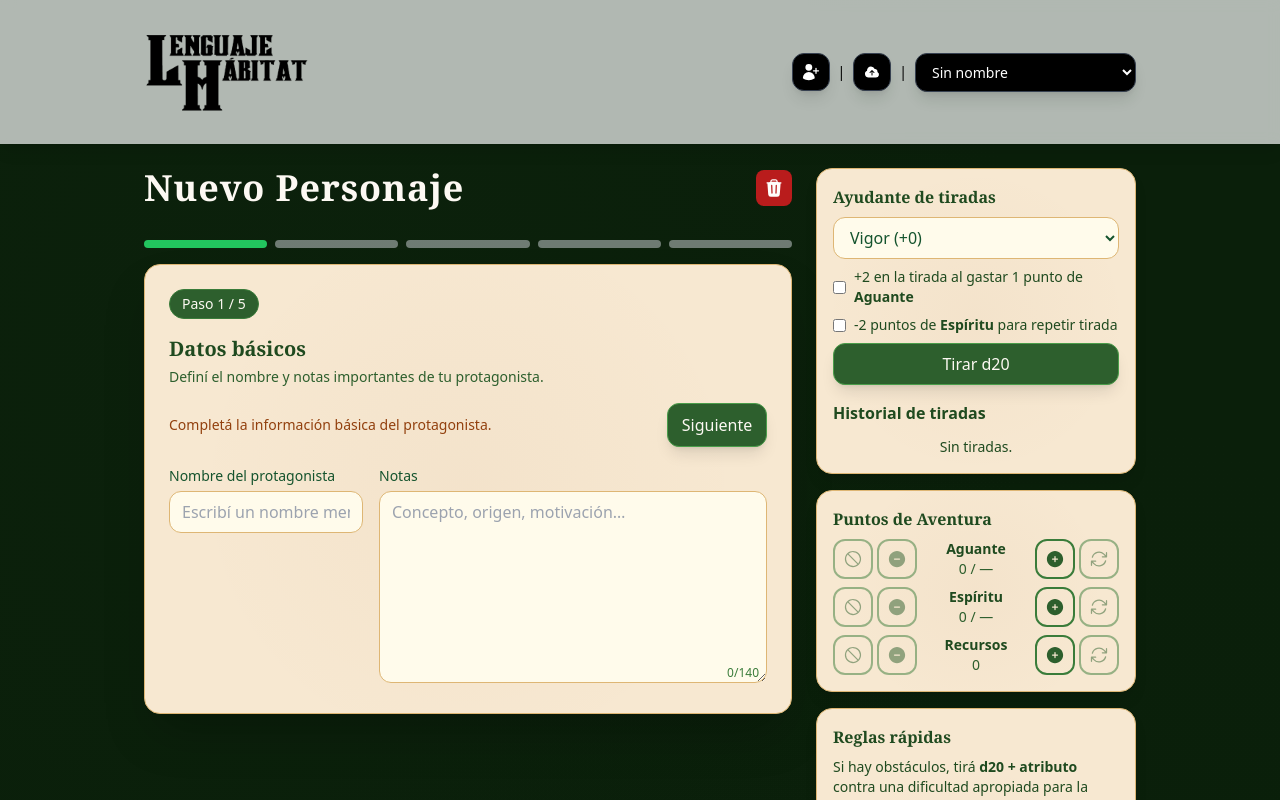
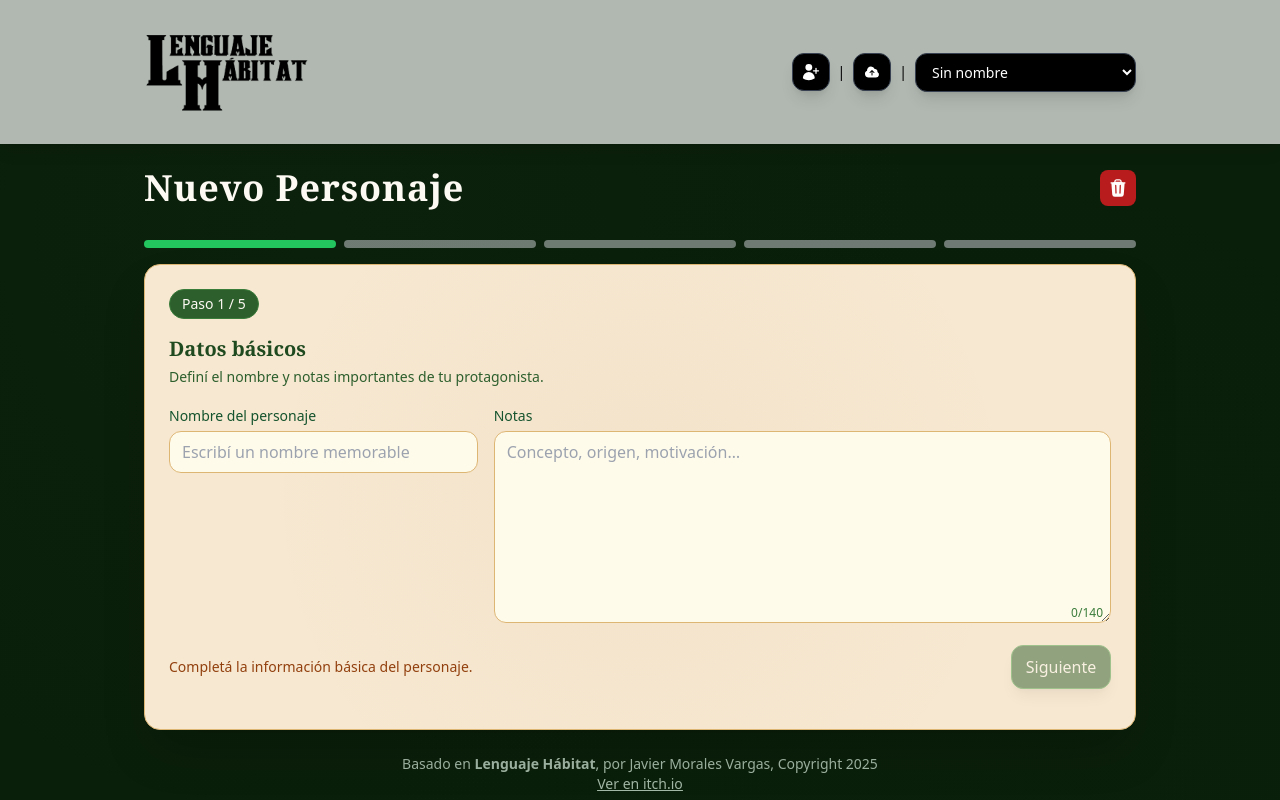
Before and after one commit to alterx/lenguaje-habitat-character-creator, a React (Vite) app: page / in a window 1280 px wide. Both pictures are taken after a click on the button "¡Crear mi primer protagonista!". Shown: the top 800 px of the page. Built offline with nearby package versions, Linux system fonts and the light colour scheme; the HTML template or start-up script is replaced by a standard one.

Commit message:
fix: ux around character creation flow

```diff
--- a/src/App.tsx
+++ b/src/App.tsx
@@ -302,9 +302,6 @@ export default function App() {
 
   return (
     <div className="min-h-screen bg-forest-950 bg-forest-texture text-parchment-50">
-      {/* Print styles */}
-      <style>{`@media print { #app-controls, #helper-panel { display: none !important; } #sheet { box-shadow: none !important; border: none !important; background: white !important; color: black !important; } body { background: white !important; } }`}</style>
-
       <Header
         characters={characters}
         selectedId={selectedId}
@@ -322,14 +319,16 @@ export default function App() {
           isPreviewMode
             ? 'flex justify-center'
             : selectedChar
-            ? 'grid md:grid-cols-[1fr_320px] gap-4 md:gap-6'
+            ? `grid md:grid-cols-${
+                isPlaying ? '[1fr_320px]' : '[1fr]'
+              } gap-4 md:gap-6`
             : ''
         }`}
       >
         <div>
           {isPreviewMode && previewCharacter ? (
             // Preview mode UI
-            <div className="max-w-4xl mx-auto space-y-6">
+            <div className="mx-auto space-y-6">
               <div className="bg-forest-700 rounded-xl p-4 border-2 border-forest-600">
                 <h2 className="text-2xl font-bold text-parchment-100 mb-2 font-serif">
                   Vista previa del protagonista
@@ -433,8 +432,8 @@ export default function App() {
           )}
         </div>
 
-        {/* Helper Panel - Only show when user has interacted and not in preview mode */}
-        {selectedChar && !isPreviewMode && (
+        {/* Helper Panel - Only show when user has interacted, not in preview mode, and not playing */}
+        {selectedChar && !isPreviewMode && isPlaying && (
           <Sidebar
             character={state}
             dispatch={dispatch}
--- a/src/components/character/CharacterStepper.tsx
+++ b/src/components/character/CharacterStepper.tsx
@@ -8,19 +8,19 @@ interface CharacterStepperProps {
 }
 
 // Validation functions for each step
-function isStep1Valid(character: Character): boolean {
+export function isStep1Valid(character: Character): boolean {
   return character.name.trim().length > 0;
 }
 
-function isStep2Valid(character: Character): boolean {
+export function isStep2Valid(character: Character): boolean {
   return Object.values(character.attributes).every((v) => v !== null);
 }
 
-function isStep3Valid(character: Character): boolean {
+export function isStep3Valid(character: Character): boolean {
   return Object.values(character.packs).every((v) => v !== null);
 }
 
-function isStep4Valid(character: Character): boolean {
+export function isStep4Valid(character: Character): boolean {
   return (
     character.virtues.length === 3 &&
     character.virtues.every((v) => v.text.trim().length > 0) &&
@@ -28,7 +28,7 @@ function isStep4Valid(character: Character): boolean {
   );
 }
 
-function getMaxAccessibleStep(character: Character): number {
+export function getMaxAccessibleStep(character: Character): number {
   if (!isStep1Valid(character)) return 1;
   if (!isStep2Valid(character)) return 2;
   if (!isStep3Valid(character)) return 3;
--- a/src/components/character/steps/Step1BasicInfo.tsx
+++ b/src/components/character/steps/Step1BasicInfo.tsx
@@ -2,6 +2,7 @@ import { Section, StepHeader } from '../../ui/BasicComponents';
 import { StepNavigation } from '../../ui/StepNavigation';
 import { TEXT_LIMITS } from '../../../constants/textLimits';
 import type { Character, CharacterAction } from '../../../types/Character';
+import { isStep1Valid } from '../CharacterStepper';
 
 interface Step1BasicInfoProps {
   state: Character;
@@ -16,8 +17,7 @@ export function Step1BasicInfo({
   onNext,
   isPlaying,
 }: Step1BasicInfoProps) {
-  const isValid = state.name.trim().length > 0;
-  const attrsValid = !!state.name;
+  const attrsValid = isStep1Valid(state);
 
   return (
     <Section
@@ -26,21 +26,10 @@ export function Step1BasicInfo({
       step={1}
       isPlaying={isPlaying}
     >
-      <StepNavigation
-        step={1}
-        canProceed={true}
-        onNext={onNext}
-        statusMessage={
-          attrsValid
-            ? '✔ Información lista.'
-            : 'Completá la información básica del protagonista.'
-        }
-        isValid={isValid}
-      />
       <div className="grid md:grid-cols-[1fr_2fr] gap-4">
         <div>
           <label className="text-sm font-medium text-green-900">
-            Nombre del protagonista
+            Nombre del personaje
           </label>
           <input
             className="mt-1 w-full px-3 py-2 border border-parchment-600 rounded-xl bg-amber-50 focus:outline-none focus:ring-2 focus:ring-green-600 text-green-900"
@@ -69,6 +58,16 @@ export function Step1BasicInfo({
           </div>
         </div>
       </div>
+      <StepNavigation
+        step={1}
+        onNext={onNext}
+        statusMessage={
+          attrsValid
+            ? '✔ Información lista.'
+            : 'Completá la información básica del personaje.'
+        }
+        isValid={attrsValid}
+      />
     </Section>
   );
 }
--- a/src/components/character/steps/Step2Attributes.tsx
+++ b/src/components/character/steps/Step2Attributes.tsx
@@ -6,6 +6,7 @@ import { ATTRIBUTE_SETS } from '../../../constants/gameData';
 import { ATTRIBUTE_LABELS, ATTRIBUTE_NAMES } from '../../../types/Character';
 import { formatModifier, buildCountMap } from '../../../utils/gameUtils';
 import type { Character, CharacterAction } from '../../../types/Character';
+import { isStep2Valid } from '../CharacterStepper';
 
 interface Step2AttributesProps {
   state: Character;
@@ -34,9 +35,7 @@ export function Step2Attributes({
     return buildCountMap(vals);
   }, [state.attributes]);
 
-  const attrsValid =
-    ATTRIBUTE_NAMES.every((a) => state.attributes[a] !== null) &&
-    Object.values(state.attributes).filter((v) => v !== null).length === 4;
+  const attrsValid = isStep2Valid(state);
 
   return (
     <Section
@@ -45,19 +44,6 @@ export function Step2Attributes({
       step={2}
       isPlaying={isPlaying}
     >
-      <StepNavigation
-        step={2}
-        canProceed={attrsValid}
-        onBack={onBack}
-        onNext={onNext}
-        statusMessage={
-          attrsValid
-            ? '✔ Atributos completos.'
-            : 'Distribuí los cuatro valores respetando los duplicados del set.'
-        }
-        isValid={attrsValid}
-      />
-
       <SetSelector
         label="Conjunto"
         value={state.attributeSet}
@@ -70,8 +56,7 @@ export function Step2Attributes({
 
       <div className="grid md:grid-cols-4 gap-4">
         {ATTRIBUTE_NAMES.map((attr) => (
-          <div key={attr} className="flex items-end gap-3">
-            <div className="flex-1">
+          <div key={attr} className="space-y-2">
             <ValueSelect
               label={ATTRIBUTE_LABELS[attr]}
               value={state.attributes[attr]}
@@ -87,10 +72,40 @@ export function Step2Attributes({
                 })
               }
             />
-            </div>
+            {attr === 'vigor' && (
+              <p className="text-xs text-forest-700 text-center">
+                La potencia y resistencia de tu protagoinista.
+              </p>
+            )}
+            {attr === 'agility' && (
+              <p className="text-xs text-forest-700 text-center">
+                La velocidad y destreza de tu protagonista.
+              </p>
+            )}
+            {attr === 'wit' && (
+              <p className="text-xs text-forest-700 text-center">
+                El intelecto y la estrategia de tu protagonista.
+              </p>
+            )}
+            {attr === 'intuition' && (
+              <p className="text-xs text-forest-700 text-center">
+                La observación y el instinto de tu protagonista.
+              </p>
+            )}
           </div>
         ))}
       </div>
+      <StepNavigation
+        step={2}
+        onBack={onBack}
+        onNext={onNext}
+        statusMessage={
+          attrsValid
+            ? '✔ Atributos completos.'
+            : 'Distribuí los cuatro valores respetando los duplicados del set.'
+        }
+        isValid={attrsValid}
+      />
     </Section>
   );
 }
--- a/src/components/character/steps/Step4Virtues.tsx
+++ b/src/components/character/steps/Step4Virtues.tsx
@@ -10,6 +10,7 @@ import type {
 import { PlusIcon, TrashIcon } from '@heroicons/react/24/solid';
 import { Button } from '../../ui/Button';
 import { Select, createSelectOptions } from '../../ui/Select';
+import { isStep4Valid } from '../CharacterStepper';
 
 interface Step4VirtuesProps {
   state: Character;
@@ -26,10 +27,7 @@ export function Step4Virtues({
   onBack,
   onNext,
 }: Step4VirtuesProps) {
-  const virtuesValid =
-    state.virtues.length === 3 &&
-    state.virtues.every((v) => v.text.trim().length > 0);
-  const complicationValid = state.complication.text.trim().length > 0;
+  const attrsValid = isStep4Valid(state);
 
   return (
     <Section
@@ -38,18 +36,6 @@ export function Step4Virtues({
       step={4}
       isPlaying={isPlaying}
     >
-      <StepNavigation
-        step={4}
-        canProceed={virtuesValid && complicationValid}
-        onBack={onBack}
-        onNext={onNext}
-        statusMessage={
-          virtuesValid && complicationValid
-            ? '✔ Características listas.'
-            : 'Necesitás 3 virtudes y 1 complicación.'
-        }
-        isValid={virtuesValid && complicationValid}
-      />
       <div className="space-y-4">
         {state.virtues.map((v, idx) => (
           <div
@@ -201,6 +187,18 @@ export function Step4Virtues({
           </ul>
         </div>
       </div>
+
+      <StepNavigation
+        step={4}
+        onBack={onBack}
+        onNext={onNext}
+        statusMessage={
+          attrsValid
+            ? '✔ Características listas.'
+            : 'Necesitás 3 virtudes y 1 complicación.'
+        }
+        isValid={attrsValid}
+      />
     </Section>
   );
 }
--- a/src/components/character/steps/Step5Preview.tsx
+++ b/src/components/character/steps/Step5Preview.tsx
@@ -42,14 +42,6 @@ export function Step5Preview({
   onStartPlaying,
   onStopPlaying,
 }: Step5PreviewProps) {
-  const allValid =
-    state.name.trim().length > 0 &&
-    Object.values(state.attributes).every((v) => v !== null) &&
-    Object.values(state.packs).every((v) => v !== null) &&
-    state.virtues.length === 3 &&
-    state.virtues.every((v) => v.text.trim().length > 0) &&
-    state.complication.text.trim().length > 0;
-
   const startPlaying = () => {
     onStartPlaying();
   };
@@ -65,19 +57,6 @@ export function Step5Preview({
       step={5}
       isPlaying={isPlaying}
     >
-      {!isPlaying && (
-        <>
-          <StepNavigation
-            step={5}
-            canProceed={allValid}
-            onBack={onBack}
-            onNext={startPlaying}
-            onNextLabel="Jugar"
-            statusMessage="✔ Creación Completa."
-            isValid={allValid}
-          />
-        </>
-      )}
       <CharacterSheet character={state} />
 
       <div className="gap-2 flex justify-end pb-8 pt-4">
@@ -107,6 +86,18 @@ export function Step5Preview({
           icon={<ShareIcon className="h-5 w-5" />}
         />
       </div>
+      {!isPlaying && (
+        <>
+          <StepNavigation
+            step={5}
+            onBack={onBack}
+            onNext={startPlaying}
+            onNextLabel="Jugar"
+            statusMessage="✔ Creación Completa."
+            isValid
+          />
+        </>
+      )}
     </Section>
   );
 }
--- a/src/components/ui/StepNavigation.tsx
+++ b/src/components/ui/StepNavigation.tsx
@@ -3,7 +3,6 @@ import { Button } from './Button';
 
 interface StepNavigationProps {
   step: number;
-  canProceed: boolean;
   onBack?: () => void;
   onBackLabel?: string;
   onNext?: () => void;
@@ -14,7 +13,6 @@ interface StepNavigationProps {
 
 export function StepNavigation({
   step,
-  canProceed,
   onBack,
   onBackLabel = 'Atrás',
   onNext,
@@ -23,7 +21,7 @@ export function StepNavigation({
   isValid,
 }: StepNavigationProps) {
   return (
-    <div className="mb-4 flex flex-col sm:flex-row items-center justify-between gap-3">
+    <div className="mb-4 flex flex-col sm:flex-row items-center justify-between gap-3 mt-4">
       <p className={`text-sm ${isValid ? 'text-green-800' : 'text-amber-800'}`}>
         {statusMessage}
       </p>
@@ -40,7 +38,7 @@ export function StepNavigation({
             variant="primary"
             onPress={onNext}
             label={onNextLabel}
-            disabled={!canProceed}
+            disabled={!isValid}
             className="min-w-[100px] min-h-[44px] flex-1 sm:flex-none"
           />
         )}
```
Also changed, not shown: src/components/character/steps/Step3Packages.tsx (+13 -16 lines). Lines whose indentation alone changed are shown as unchanged.
